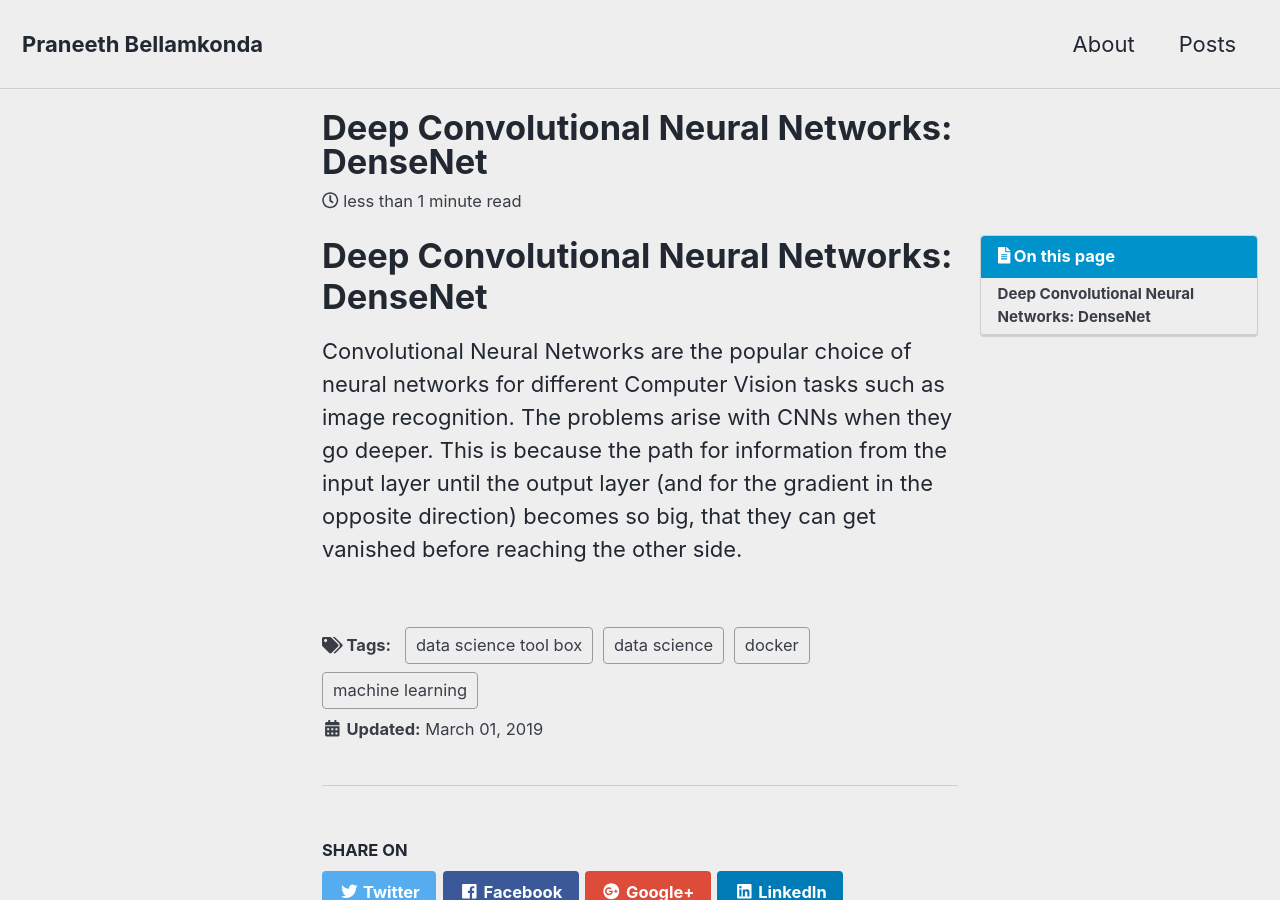
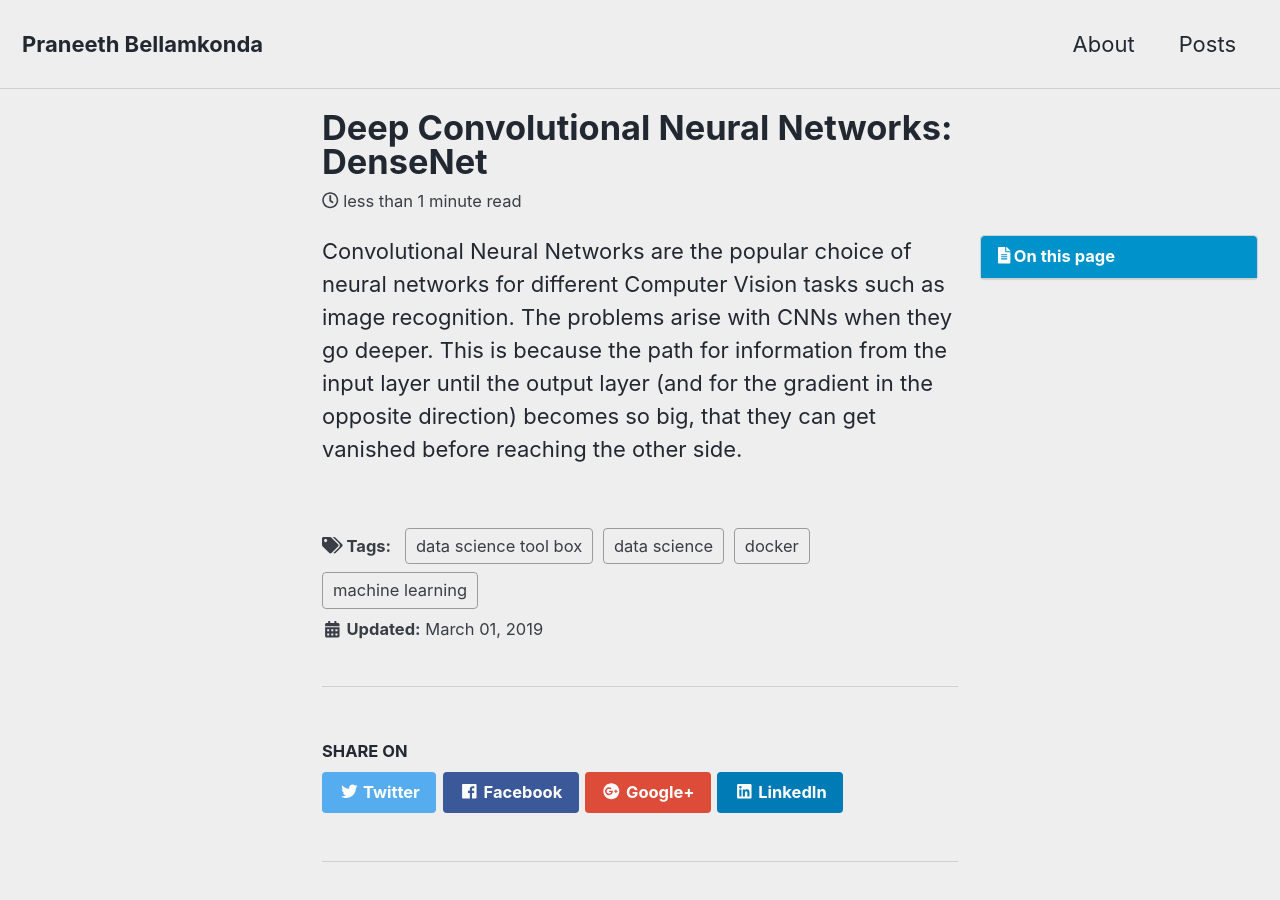
Before and after one commit to ibelieveai/ibelieveai.github.io, a Jekyll site: the page built from _posts/2019-03-01-cnnarchitechtures.md, in a window 1280 px wide and 900 px high. Built offline with Jekyll 4.4.1, drawn with Linux system fonts in a browser that asks for light colours; nearby versions of some CDN libraries.

Commit message:
Update 2019-03-01-cnnarchitechtures.md

```diff
--- a/_posts/2019-03-01-cnnarchitechtures.md
+++ b/_posts/2019-03-01-cnnarchitechtures.md
@@ -9,7 +9,5 @@ tags: [machine learning, data science, docker, data science tool box]
 {% include base_path %}
 {% include toc %}
 
-# Deep Convolutional Neural Networks: DenseNet
-
 Convolutional Neural Networks are the popular choice of neural networks for different Computer Vision tasks such as image recognition.
 The problems arise with CNNs when they go deeper. This is because the path for information from the input layer until the output layer (and for the gradient in the opposite direction) becomes so big, that they can get vanished before reaching the other side.
```
